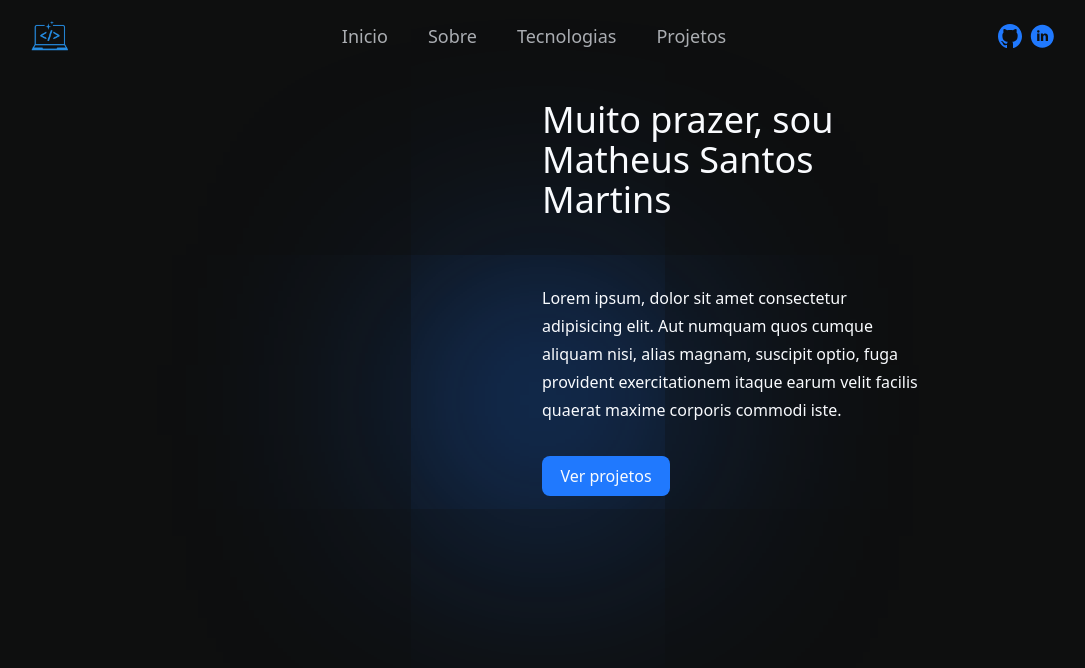
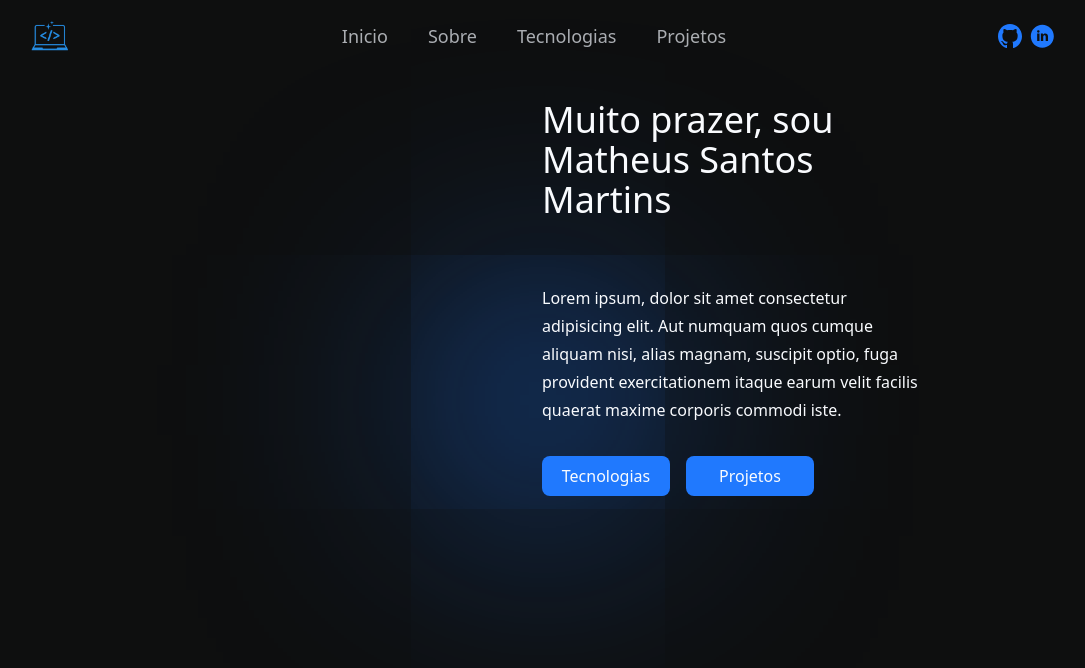
Before and after one commit to matheusmartins05/Portifolio, a React (Vite) app: page /sobremim in a window 1280 px wide. Shown: the top 668 px of the page, without its empty margins (98-1183 px from the left). Built offline with nearby package versions, Linux system fonts and the light colour scheme.

Commit message:
finalizado seção de tecnologias

```diff
--- a/src/components/CardTecnologia.tsx
+++ b/src/components/CardTecnologia.tsx
@@ -5,7 +5,7 @@ interface CardTecnologiaProps{
 
 export default function CardTecnologia({imgTech, nomeTech} : CardTecnologiaProps){
     return(
-       <figure className="flex flex-col items-center p-6 rounded-md bg-[#2079fe1f] hover:bg-slate-600 transition-colors">
+       <figure className="w-[100%] sm:w-[40%] md:w-[20%] flex flex-col items-center p-6 rounded-md bg-[#2079fe1f] hover:bg-slate-600 transition-colors">
             <img className="w-20" src={imgTech} alt={nomeTech} />
             <figcaption className="text-heading text-sm font-poppins font-extralight pt-2">{nomeTech}</figcaption>
        </figure>
--- a/src/pages/Home.tsx
+++ b/src/pages/Home.tsx
@@ -1,3 +1,4 @@
+import { Link } from "react-router-dom";
 import Blur from "../components/Blur";
 import Button from "../components/Button";
 
@@ -27,10 +28,10 @@ export default function Home() {
 
         <div className="flex justify-center mx-auto pt-10 md:py-20 gap-10 text-heading font-poppins">
           <Button style="p-2 text-sm rounded-full bg-primary">
-            Conhecer melhor
+            <Link to={"/sobremim"}>Conhecer melhor</Link>
           </Button>
           <Button style="p-2 text-sm border rounded-full border-primary">
-            Ver projetos
+            <Link to={"/projetos"}>Ver projetos</Link>
           </Button>
         </div>
         <Blur blur="w-24 relative top-[0] left-[100%] translate-x-[-50] translate-y-[-50] invisible md:visible"></Blur>
--- a/src/pages/Sobre.tsx
+++ b/src/pages/Sobre.tsx
@@ -6,20 +6,23 @@ import minhaFoto from "/minhaFoto2.png"
 
 export default function Sobre() {
   return (
-      <section className="bg-background py-10 text-center h-screen">
-        <Wrapper width="w-[60%]">
-          <div className="flex justify-between items-center h-96">
+      <section className="bg-background py-20 md:py-10 h-screen">
+        <Wrapper width="md:w-[60%] w-[90%] mx-auto">
+          <div className="flex justify-between items-center h-96 text-center">
             <figure>
               <Blur blur="absolute top-[50%] left-[50%] w-px"></Blur>
               {/* <img className="rounded-md max-w-72 " src={minhaFoto} alt="" /> */}
             </figure>
 
-            <div className="text-heading flex flex-col justify-end gap-4 text-left w-96 h-[100%] relative">
+            <div className="text-heading flex flex-col justify-end gap-4 sm:text-left text-center w-96 h-[100%] relative">
               <h2 className="text-4xl">Muito prazer, sou Matheus Santos Martins</h2>
               <div className="h-px w-[100%] bg-paraghaph my-4"></div>
               <p className="leading-7 mb-4">Lorem ipsum, dolor sit amet consectetur adipisicing elit. Aut numquam quos cumque aliquam nisi, alias magnam, suscipit optio, fuga provident exercitationem itaque earum velit facilis quaerat maxime corporis commodi iste.</p>
 
-              <Button style="bg-primary text-heading w-32 p-2 rounded-lg"> Ver projetos  </Button>
+              <div className="flex justify-center md:justify-start gap-4">
+                <Button style="bg-primary text-heading w-32 p-2 rounded-lg"> Tecnologias </Button>
+                <Button style="bg-primary text-heading w-32 p-2 rounded-lg">  Projetos  </Button>
+              </div>
             </div>
           </div>
         </Wrapper>
--- a/src/pages/Tecnologias.tsx
+++ b/src/pages/Tecnologias.tsx
@@ -4,12 +4,12 @@ import  tecnologias  from "../components/techs.json";
 
 export default function Tecnologias(){
     return(
-        <Wrapper width="w-[80%]">
-            <section className="py-20  text-center font-poppins leading-10">
-                <h1 className="text-4xl text-primary">Minhas habilidades</h1>
-                <p className="text-paraghaph">Tecnologias que tenho trabalhado recentemente.</p>
+        <Wrapper width="md:w-[80%] w-[90%] mx-auto">
+            <section className="md:py-20 py-10  text-center font-poppins leading-5">
+                <h1 className="md:text-4xl text-2xl text-primary">Minhas habilidades</h1>
+                <p className="text-paraghaph mt-2">Tecnologias que tenho trabalhado recentemente.</p>
 
-                <div className="flex flex-wrap gap-4 justify-between  flex-1  mx-auto py-10 w-[80%]">
+                <div className="flex flex-wrap gap-4 justify-between  flex-1  mx-auto py-10 w-[90%]">
                     {tecnologias.map((element) => <CardTecnologia imgTech={element.imagem} nomeTech={element.nome} key={element.id}/>)}
                 </div>
             </section>
```
